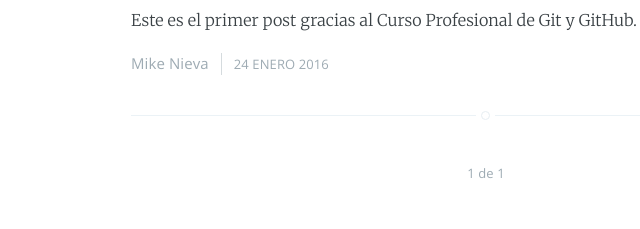
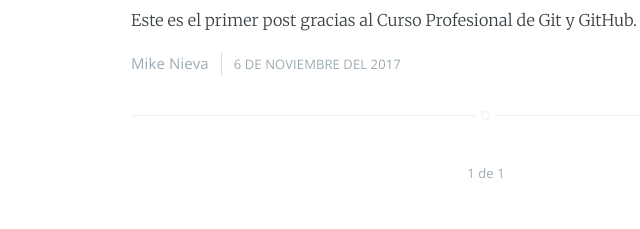
Before and after one commit to luiscuevasxd/Practica1, a plain HTML site: page index.html in a window 1280 px wide. Shown: the part 898-1127 px from the top of the page, 154-794 px from the left. Drawn offline with nearby package versions, Linux system fonts and the light colour scheme.

Commit message:
Nueva Fecha

```diff
--- a/index.html
+++ b/index.html
@@ -100,7 +100,7 @@
                 </section>
                 <footer class="post-meta">
                     <a href="author/mike/">Mike Nieva</a>
-                    <time class="post-date" datetime="2016-01-24">24 Enero 2016</time>
+                    <time class="post-date" datetime="2016-01-24">6 de noviembre del 2017</time>
                 </footer>
             </article>
 
```
